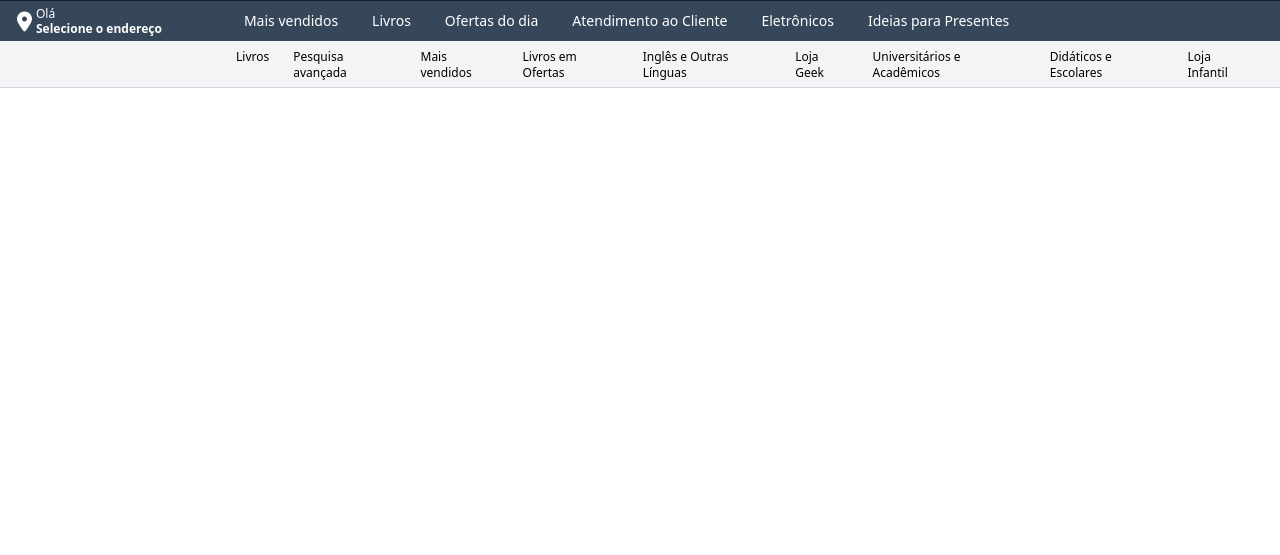
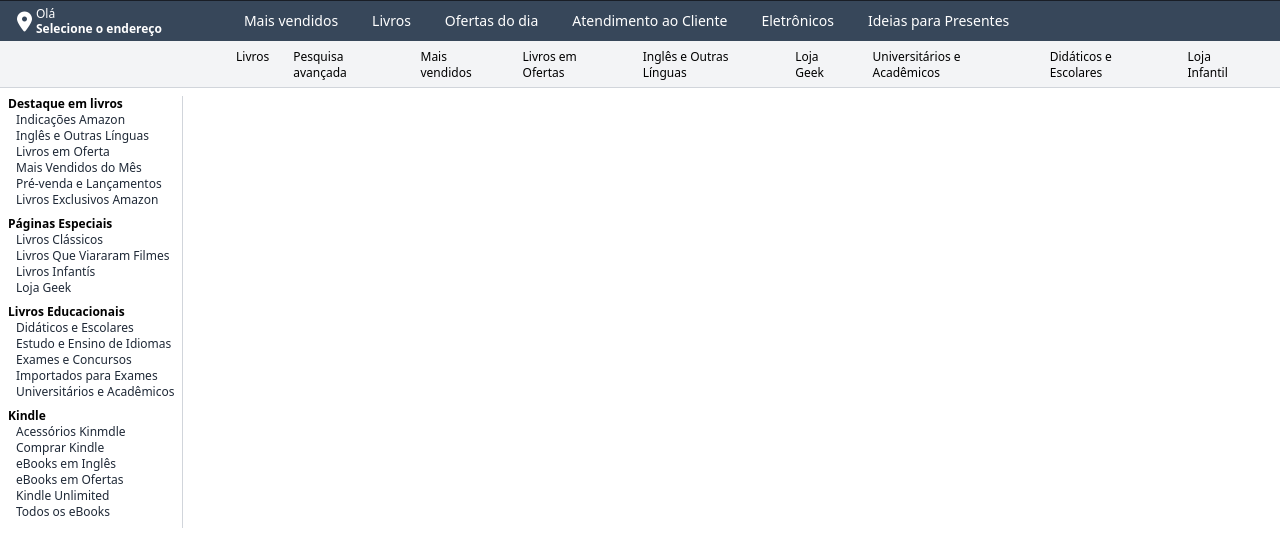
Before and after one commit to clepverse/amazon-home-clone-tailwind-css, a website: page src/index.html in a window 1280 px wide. Shown: the part 57-612 px from the top of the page. Drawn offline with Linux system fonts and the light colour scheme.

Commit message:
Conteúdo site/Navbar Esquerda criada

```diff
--- a/src/index.html
+++ b/src/index.html
@@ -190,6 +190,94 @@
       </div>
     </header>
 
+    <!-- Conteúdo Principal -->
+
+    <main>
+      <div class="grid grid-cols-7">
+        <!-- Navbar Esquerda -->
+        <div
+          class="col-span-1 hidden md:block pl-2 my-2 border-r border-gray-300 text-xs"
+        >
+          <h3 class="font-bold">Destaque em livros</h3>
+          <ul class="pl-2 mb-2">
+            <li class="text-gray-800 hover:text-orange-650">
+              <a href="#">Indicações Amazon</a>
+            </li>
+            <li class="text-gray-800 hover:text-orange-650">
+              <a href="#">Inglês e Outras Línguas</a>
+            </li>
+            <li class="text-gray-800 hover:text-orange-650">
+              <a href="#">Livros em Oferta</a>
+            </li>
+            <li class="text-gray-800 hover:text-orange-650">
+              <a href="#">Mais Vendidos do Mês</a>
+            </li>
+            <li class="text-gray-800 hover:text-orange-650">
+              <a href="#">Pré-venda e Lançamentos</a>
+            </li>
+            <li class="text-gray-800 hover:text-orange-650">
+              <a href="#">Livros Exclusivos Amazon</a>
+            </li>
+          </ul>
+          <h3 class="font-bold">Páginas Especiais</h3>
+          <ul class="pl-2 mb-2">
+            <li class="text-gray-800 hover:text-orange-650">
+              <a href="#">Livros Clássicos</a>
+            </li>
+            <li class="text-gray-800 hover:text-orange-650">
+              <a href="#">Livros Que Viararam Filmes</a>
+            </li>
+            <li class="text-gray-800 hover:text-orange-650">
+              <a href="#">Livros Infantís</a>
+            </li>
+            <li class="text-gray-800 hover:text-orange-650">
+              <a href="#">Loja Geek</a>
+            </li>
+          </ul>
+          <h3 class="font-bold">Livros Educacionais</h3>
+          <ul class="pl-2 mb-2">
+            <li class="text-gray-800 hover:text-orange-650">
+              <a href="#">Didáticos e Escolares</a>
+            </li>
+            <li class="text-gray-800 hover:text-orange-650">
+              <a href="#">Estudo e Ensino de Idiomas</a>
+            </li>
+            <li class="text-gray-800 hover:text-orange-650">
+              <a href="#">Exames e Concursos</a>
+            </li>
+            <li class="text-gray-800 hover:text-orange-650">
+              <a href="#">Importados para Exames</a>
+            </li>
+            <li class="text-gray-800 hover:text-orange-650">
+              <a href="#">Universitários e Acadêmicos</a>
+            </li>
+          </ul>
+          <h3 class="font-bold">Kindle</h3>
+          <ul class="pl-2 mb-2">
+            <li class="text-gray-800 hover:text-orange-650">
+              <a href="#">Acessórios Kinmdle</a>
+            </li>
+            <li class="text-gray-800 hover:text-orange-650">
+              <a href="#">Comprar Kindle</a>
+            </li>
+            <li class="text-gray-800 hover:text-orange-650">
+              <a href="#">eBooks em Inglês</a>
+            </li>
+            <li class="text-gray-800 hover:text-orange-650">
+              <a href="#">eBooks em Ofertas</a>
+            </li>
+            <li class="text-gray-800 hover:text-orange-650">
+              <a href="#">Kindle Unlimited</a>
+            </li>
+            <li class="text-gray-800 hover:text-orange-650">
+              <a href="#">Todos os eBooks</a>
+            </li>
+          </ul>
+        </div>
+        <!-- Conteúdo do Site -->
+      </div>
+    </main>
+
     <!-- Font Awesome -->
     <script
       src="https://kit.fontawesome.com/6c32633a00.js"
```
Also changed, not shown: dist/output.css.
